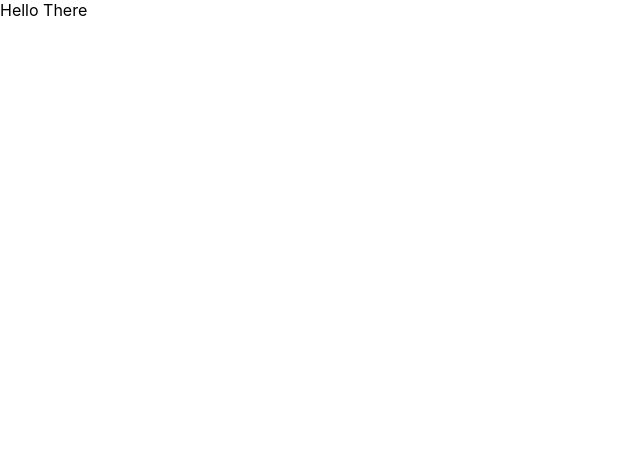
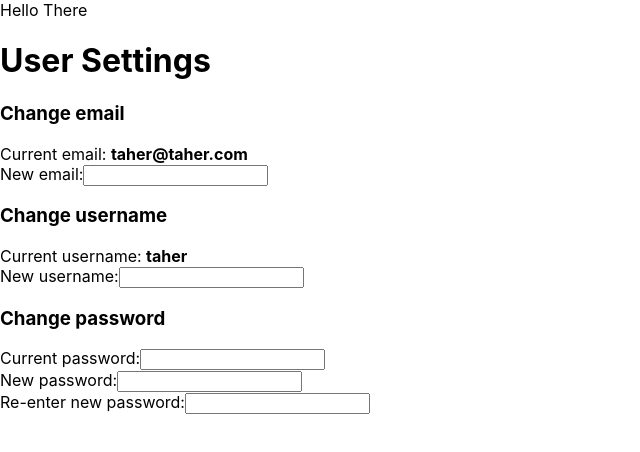
Before and after one commit to tabouzeid/jazz_events, a React (Create React App) app in the folder client/: page /userprofile in a window 1280 px wide. Shown: the top 452 px of the page, without its empty margins (0-640 px from the left). Built offline with nearby package versions, Linux system fonts and the light colour scheme.

Commit message:
basic userProfile outline

```diff
--- a/client/src/components/UserProfilePage/index.js
+++ b/client/src/components/UserProfilePage/index.js
@@ -1,5 +1,56 @@
 import React from 'react';
+// const currentPassRef = useRef();
+// const errorMsgRef = useRef();
+// const [currentPass, setCurrentPass] = useState("");
+// const [errorMsg, setErrorMsg] = useState("");
 
+// if (currentPass.current.value !== props.password) {
+//     setErrorMsg("Current password is incorrect.")
+// }
+
+//if newUsername == props.username, error "That already IS your username"
+//if newUsername already exists in database && is !== props.username, error "That username is already taken."
+//if after debounce (currentPass.current.value !== props.password), set span to "Current password is incorrect."
+//if (newEmail does not take the form ("letters/numbers/-/. not ending in -/."+"@"+"letters/numbers/-/. not ending in -/."+"."+"letters")), set span to "must be a valid email"
+//if after debounce (newPassword.current.value !== reenterNewPassword), set span to "Passwords do not match."
+
+//userID will be passed in. Fetch user info from database using ID. Store user info in "state"
+
+const updateSettings = (event) => {
+    //event.target.username.value will give you whats inside the field named "username"(line 41(right now))
+}
 export default function UserProfilePage() {
-    return (<div></div>);
+
+    return (
+        <div>
+            <form onSubmit={updateSettings}>
+                <h1>User Settings</h1>
+
+                <h3>Change email</h3>
+                    Current email: <b>taher@taher.com</b><br />
+                <label for="oldPass">New email:</label>
+                <input type="text" id="newEmail" name="email"
+                    minlength="8" required /><br />
+
+                <h3>Change username</h3>
+                    Current username: <b>taher</b><br />
+                <label for="oldPass">New username:</label>
+                <input type="text" id="newUsername" name="username"
+                    minlength="8" required /><br />
+
+                <h3>Change password</h3>
+                <label for="currentPassword">Current password:</label>
+                <input type="password" id="currentPassword" name="currentPassword"
+                    minlength="8" required /><br />
+                <span id="currentPasswordTest" ></span>
+                <label for="newPassword">New password:</label>
+                <input type="password" id="newPassword" name="newPassword"
+                    minlength="8" required /><br />
+                <label for="reenterNewPassword">Re-enter new password:</label>
+                <input type="password" id="reenterNewPassword" name="reenterNewPassword"
+                    minlength="8" required />
+            </form>
+        </div>
+    );
+
 }
```
